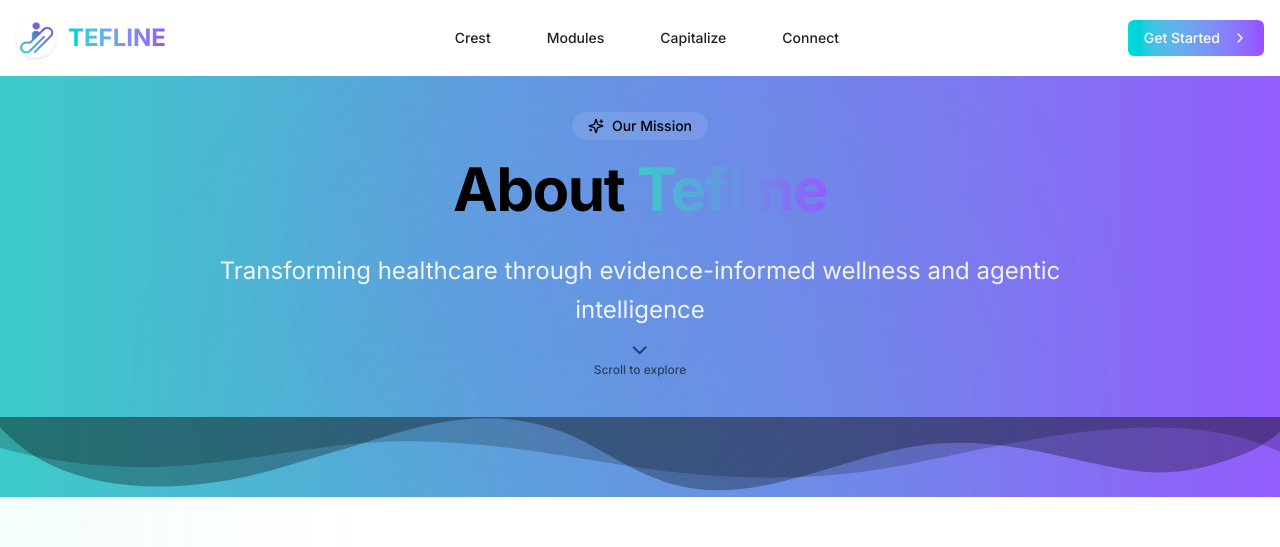
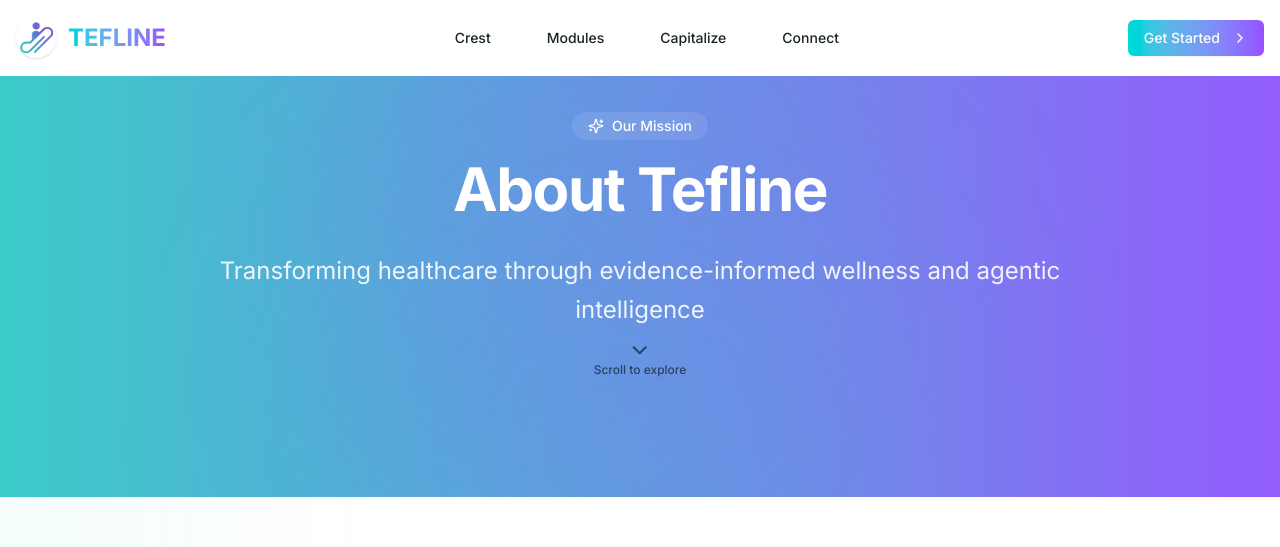
Before and after one commit to KraftX-Dev2025/tefline-website, a Next.js app: page /content in a window 1280 px wide. Shown: the top 547 px of the page. Built offline with nearby package versions, Linux system fonts and the light colour scheme.

Commit message:
About theme chagnes

```diff
--- a/src/app/content/page.tsx
+++ b/src/app/content/page.tsx
@@ -107,7 +107,7 @@ export default function AboutPage() {
                 </motion.div>
 
                 {/* Wave pattern overlay */}
-                <div className="absolute bottom-[0] left-0 w-full z-10">
+                {/* <div className="absolute bottom-[0] left-0 w-full z-10">
                     <svg
                         viewBox="0 0 1200 120"
                         preserveAspectRatio="none"
@@ -125,7 +125,7 @@ export default function AboutPage() {
                             opacity=".3"
                         />
                     </svg>
-                </div>
+                </div> */}
 
                 {/* Scrolling indicator */}
                 <motion.div
@@ -161,29 +161,19 @@ export default function AboutPage() {
                     >
                         <motion.div
                             variants={fadeIn}
-                            className="mb-3 py-1 px-4 backdrop-blur-md rounded-full text-sm font-medium inline-flex items-center"
+                            className="mb-3 py-1 px-4 backdrop-blur-md rounded-full text-sm font-medium inline-flex items-center text-white"
                             style={{
                                 background: "rgba(255, 255, 255, 0.1)",
-                                color: "var(--background-card)",
                             }}
                         >
                             <Sparkles className="w-4 h-4 mr-2" />
                             Our Mission
                         </motion.div>
                         <motion.h1
-                            className="text-4xl md:text-6xl font-bold mb-6 tracking-tight leading-tight"
+                            className="text-4xl md:text-6xl font-bold mb-6 tracking-tight leading-tight text-white"
                             variants={fadeIn}
-                            style={{ color: "var(--background-card)" }}
                         >
-                            About{" "}
-                            <span
-                                className="relative z-10 bg-clip-text text-transparent"
-                                style={{
-                                    backgroundImage: styles.primaryTextGradient,
-                                }}
-                            >
-                                Tefline
-                            </span>
+                            About Tefline
                         </motion.h1>
                         <motion.p
                             className="text-xl md:text-2xl mb-10 leading-relaxed"
```
